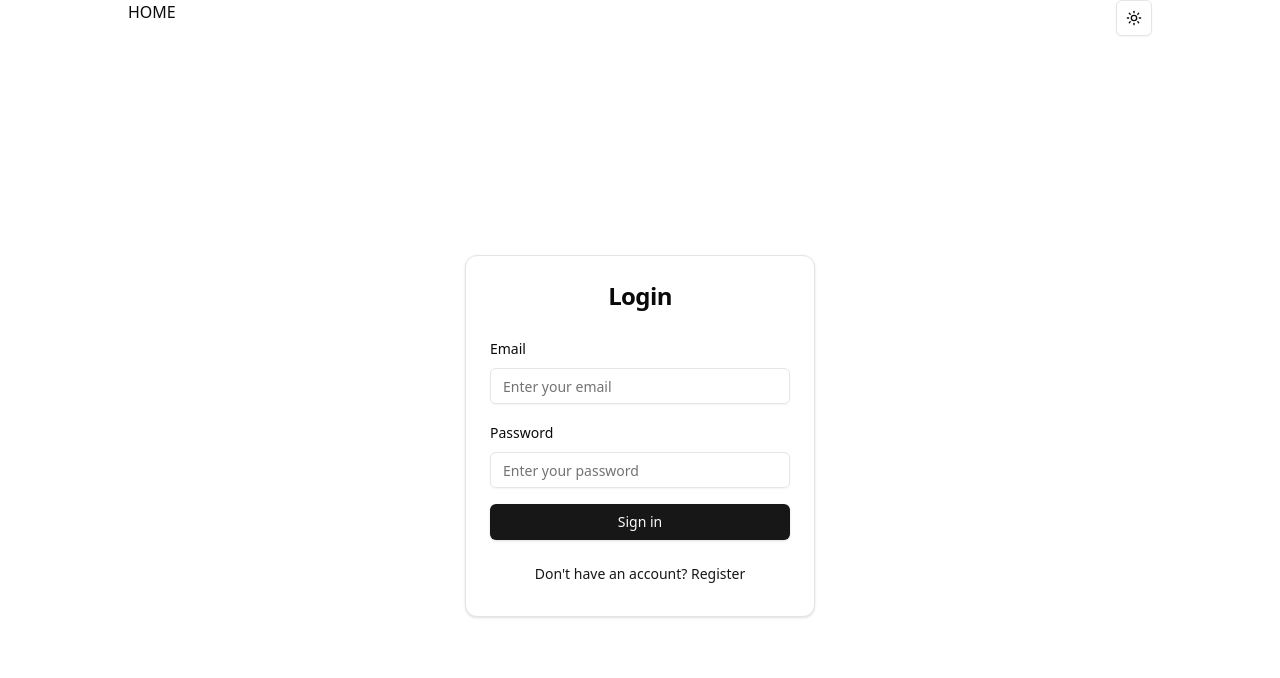
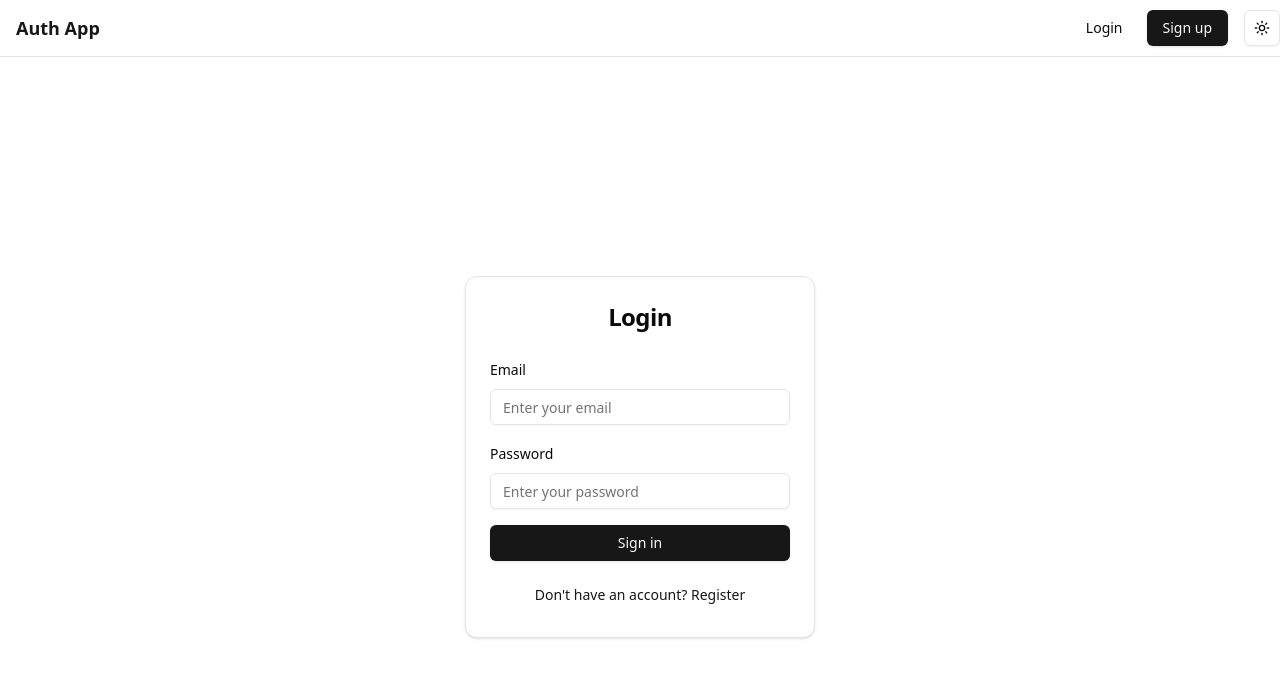
Before and after one commit to anasfirly20/vite-auth, a React (Vite) app: page /login in a window 1280 px wide. Shown: the top 678 px of the page. Built offline with nearby package versions, Linux system fonts and the light colour scheme.

Commit message:
feat: adding loading component, change navbar ui

```diff
--- a/src/components/navbar/index.tsx
+++ b/src/components/navbar/index.tsx
@@ -1,10 +1,38 @@
-import { ModeToggle } from "../ui/mode-toggle";
+import { useNavigate } from "react-router-dom";
+
+import { Button } from "@/components/ui/button";
+import { ModeToggle } from "@/components/ui/mode-toggle";
+import { useAuth } from "@/providers/auth-provider";
 
 export const Navbar = () => {
+  const navigate = useNavigate();
+  const { token } = useAuth();
+
   return (
-    <nav className="px-32 flex justify-between">
-      <h1>HOME</h1>
-      <ModeToggle />
+    <nav className="border-b bg-background/95 backdrop-blur supports-[backdrop-filter]:bg-background/60">
+      <div className="container flex h-14 items-center justify-between">
+        <Button
+          variant="link"
+          className="text-lg font-semibold"
+          onClick={() => navigate(token ? "/dashboard" : "/")}
+        >
+          Auth App
+        </Button>
+
+        <div className="flex items-center gap-4">
+          {!token && (
+            <div className="flex items-center gap-2">
+              <Button variant="ghost" onClick={() => navigate("/login")}>
+                Login
+              </Button>
+              <Button variant="default" onClick={() => navigate("/register")}>
+                Sign up
+              </Button>
+            </div>
+          )}
+          <ModeToggle />
+        </div>
+      </div>
     </nav>
   );
 };
--- /dev/null
+++ b/src/components/ui/loading.tsx
@@ -0,0 +1,22 @@
+import { Loader2 } from "lucide-react";
+
+interface LoadingProps {
+  fullScreen?: boolean;
+}
+
+export const Loading = ({ fullScreen = false }: LoadingProps) => {
+  const containerClasses = fullScreen
+    ? "h-screen flex items-center justify-center"
+    : "flex items-center justify-center p-4";
+
+  return (
+    <div className={containerClasses}>
+      <div className="flex flex-col items-center gap-2">
+        <Loader2 className="h-8 w-8 animate-spin text-primary" />
+        <p className="text-sm text-muted-foreground animate-pulse">
+          Loading...
+        </p>
+      </div>
+    </div>
+  );
+};
--- a/src/pages/dashboard/index.tsx
+++ b/src/pages/dashboard/index.tsx
@@ -1,10 +1,22 @@
+import { useQuery } from "@tanstack/react-query";
+import { LogOut, Mail, User } from "lucide-react";
 import { useNavigate } from "react-router-dom";
 
+import UserApi from "@/api/routes/user";
+import { Button } from "@/components/ui/button";
+import { Card, CardContent, CardHeader, CardTitle } from "@/components/ui/card";
+import { Loading } from "@/components/ui/loading";
 import { useAuth } from "@/providers/auth-provider";
 
 export const DashboardPage = () => {
   const { token, clearToken } = useAuth();
   const navigate = useNavigate();
+
+  const { data: profile, isLoading } = useQuery({
+    queryKey: ["profile"],
+    queryFn: () => UserApi.GetMe(),
+    enabled: !!token,
+  });
 
   const handleLogout = () => {
     clearToken();
@@ -13,15 +25,48 @@ export const DashboardPage = () => {
     });
   };
 
+  if (isLoading) {
+    return <Loading fullScreen />;
+  }
+
   return (
-    <div className="p-8">
-      <h1 className="text-2xl font-bold mb-4">Welcome, {token}!</h1>
-      <button
-        onClick={handleLogout}
-        className="bg-red-500 text-white px-4 py-2 rounded"
-      >
-        Logout
-      </button>
+    <div className="min-h-screen flex justify-center items-center bg-background p-8">
+      <Card className="max-w-md mx-auto">
+        <CardHeader>
+          <CardTitle className="text-2xl font-bold">
+            Profile Dashboard
+          </CardTitle>
+        </CardHeader>
+        <CardContent className="space-y-6">
+          <div className="space-y-4">
+            <div className="flex items-center gap-3 p-4 rounded-lg bg-muted/50">
+              <Mail className="text-muted-foreground" />
+              <div>
+                <p className="text-sm font-medium text-muted-foreground">
+                  Email
+                </p>
+                <p className="text-sm">{profile?.email}</p>
+              </div>
+            </div>
+            <div className="flex items-center gap-3 p-4 rounded-lg bg-muted/50">
+              <User className="text-muted-foreground" />
+              <div>
+                <p className="text-sm font-medium text-muted-foreground">ID</p>
+                <p className="text-sm">{profile?.id}</p>
+              </div>
+            </div>
+          </div>
+
+          <Button
+            variant="destructive"
+            onClick={handleLogout}
+            className="w-full"
+          >
+            <LogOut className="mr-2 h-4 w-4" />
+            Logout
+          </Button>
+        </CardContent>
+      </Card>
     </div>
   );
 };
```
